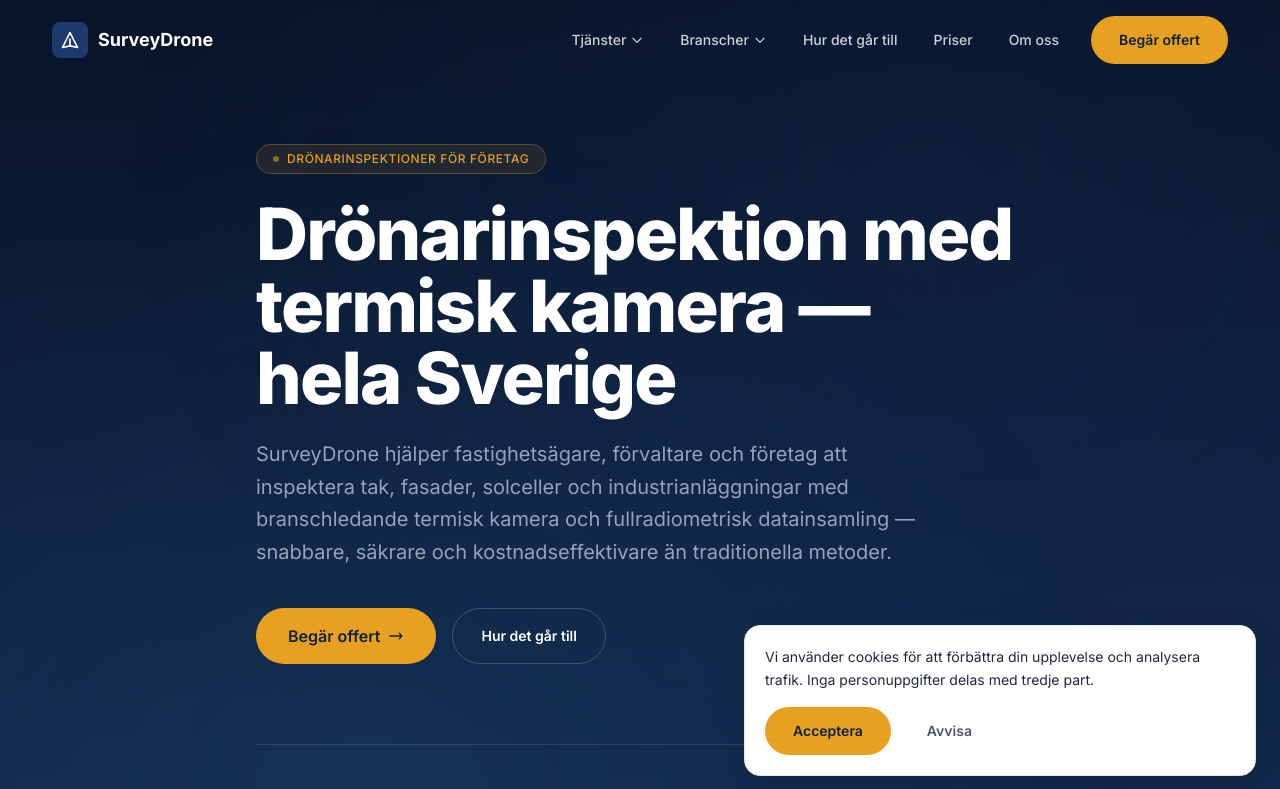
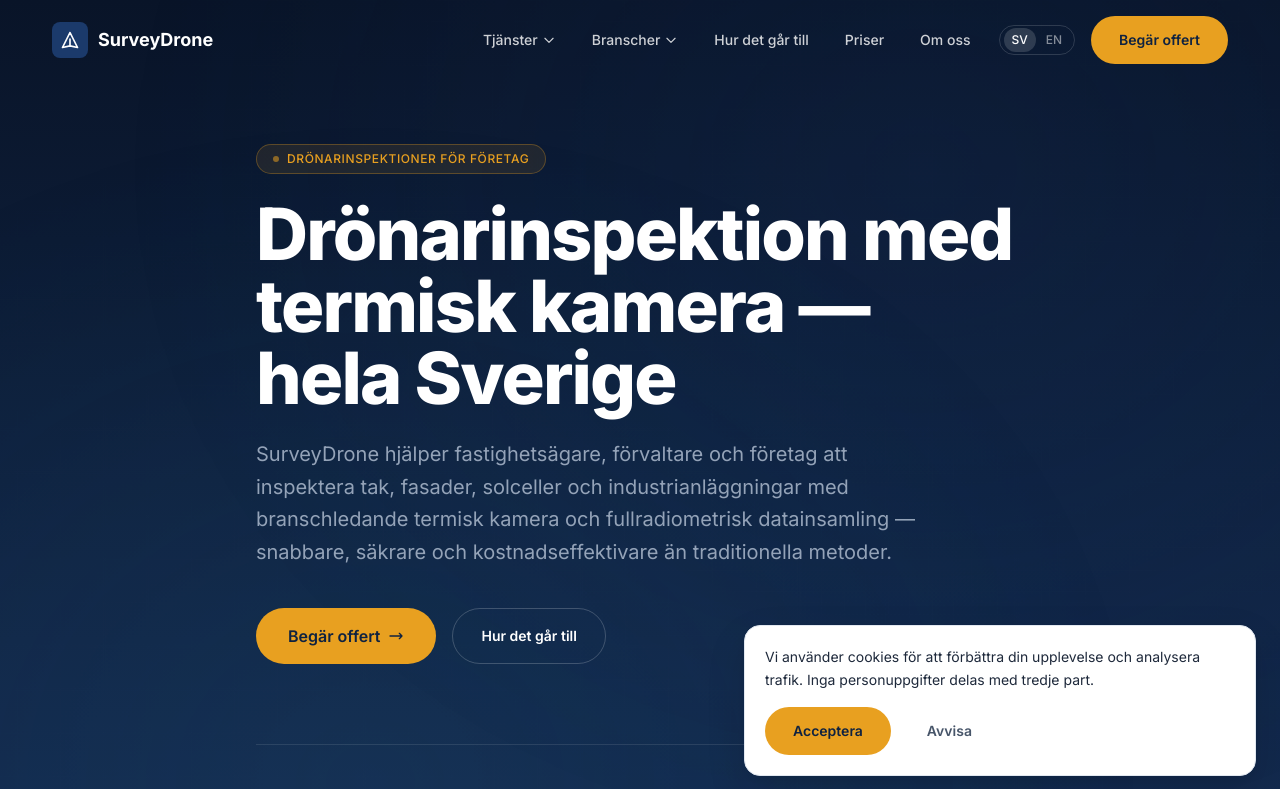
Before and after one commit to washdrone/Inspektion, a Next.js app: page / in a window 1280 px wide. Shown: the top 789 px of the page. Built offline with nearby package versions, Linux system fonts and the light colour scheme.

Commit message:
Add language selector (SV/EN) to header navigation
Adds a pill-shaped language toggle in both desktop and mobile nav,
with SV highlighted as active and EN linking to /en.

https://claude.ai/code/session_01GvFZ99W91xjQqsa9Hp7FrT

```diff
--- a/src/components/Header.tsx
+++ b/src/components/Header.tsx
@@ -144,6 +144,11 @@ export function Header() {
           <Link href="/om-oss" className="rounded-pill px-4 py-2 text-sm font-medium text-white/80 transition-colors hover:text-white">
             Om oss
           </Link>
+          {/* Language selector */}
+          <div className="ml-2 flex items-center gap-0.5 rounded-full border border-white/15 px-1 py-0.5 text-xs font-medium">
+            <span className="rounded-full bg-white/15 px-2 py-1 text-white">SV</span>
+            <Link href="/en" className="rounded-full px-2 py-1 text-white/50 transition-colors hover:text-white">EN</Link>
+          </div>
           <Link href="/kontakt" className="btn-primary ml-3">
             Begär offert
           </Link>
@@ -212,7 +217,13 @@ export function Header() {
             <Link href="/priser" className="block rounded-xl px-4 py-3 text-base font-medium text-white/90 hover:bg-white/5 focus-visible:ring-2 focus-visible:ring-accent-400 focus-visible:ring-offset-2 focus-visible:ring-offset-dark-900 focus-visible:outline-none" onClick={() => setMobileMenuOpen(false)}>Priser</Link>
             <Link href="/om-oss" className="block rounded-xl px-4 py-3 text-base font-medium text-white/90 hover:bg-white/5 focus-visible:ring-2 focus-visible:ring-accent-400 focus-visible:ring-offset-2 focus-visible:ring-offset-dark-900 focus-visible:outline-none" onClick={() => setMobileMenuOpen(false)}>Om oss</Link>
           </div>
-          <div className="pt-4">
+          <div className="flex items-center justify-center gap-3 pt-4">
+            <div className="flex items-center gap-0.5 rounded-full border border-white/15 px-1 py-0.5 text-sm font-medium">
+              <span className="rounded-full bg-white/15 px-3 py-1 text-white">SV</span>
+              <Link href="/en" className="rounded-full px-3 py-1 text-white/50 transition-colors hover:text-white" onClick={() => setMobileMenuOpen(false)}>EN</Link>
+            </div>
+          </div>
+          <div className="pt-3">
             <Link href="/kontakt" className="btn-primary block w-full text-center" onClick={() => setMobileMenuOpen(false)}>Begär offert</Link>
           </div>
         </div>
```
